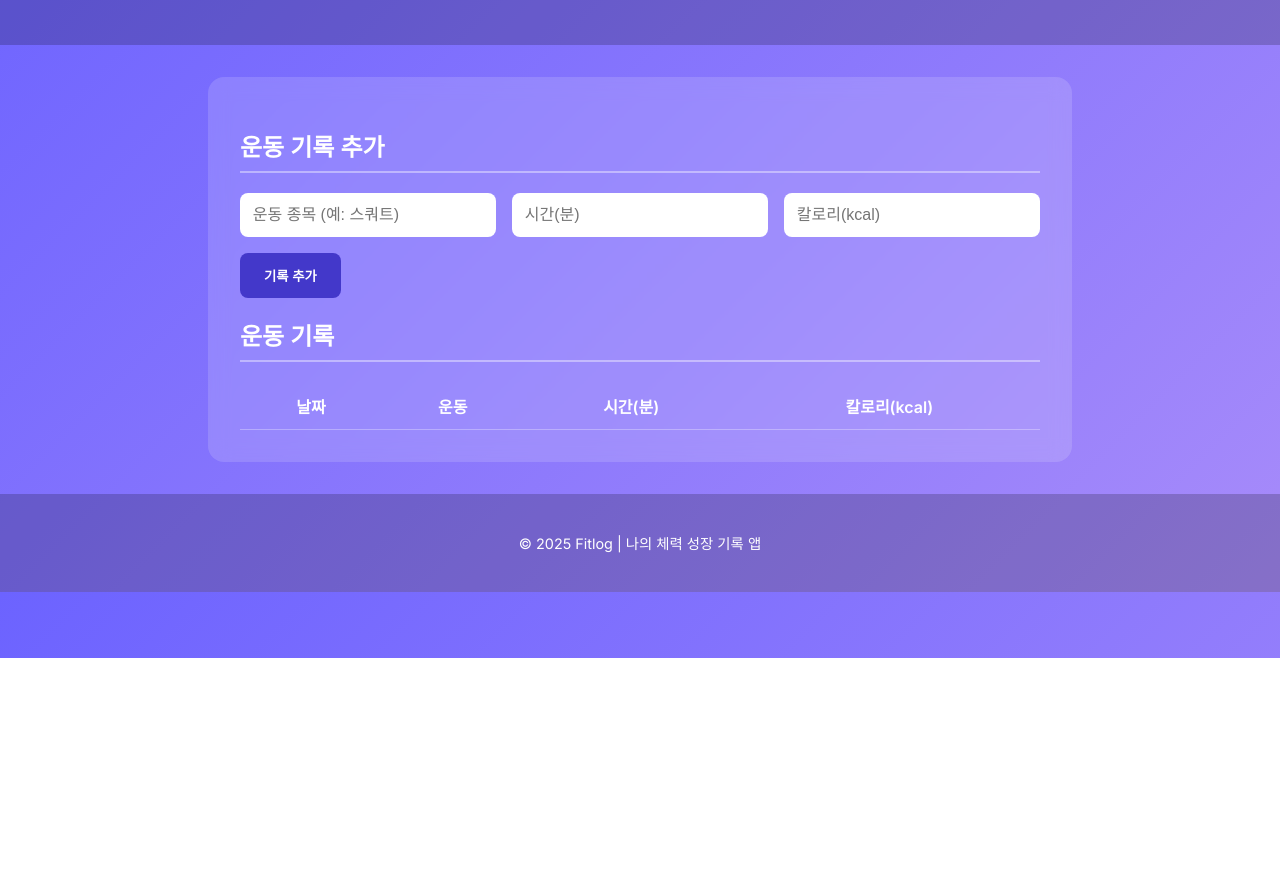
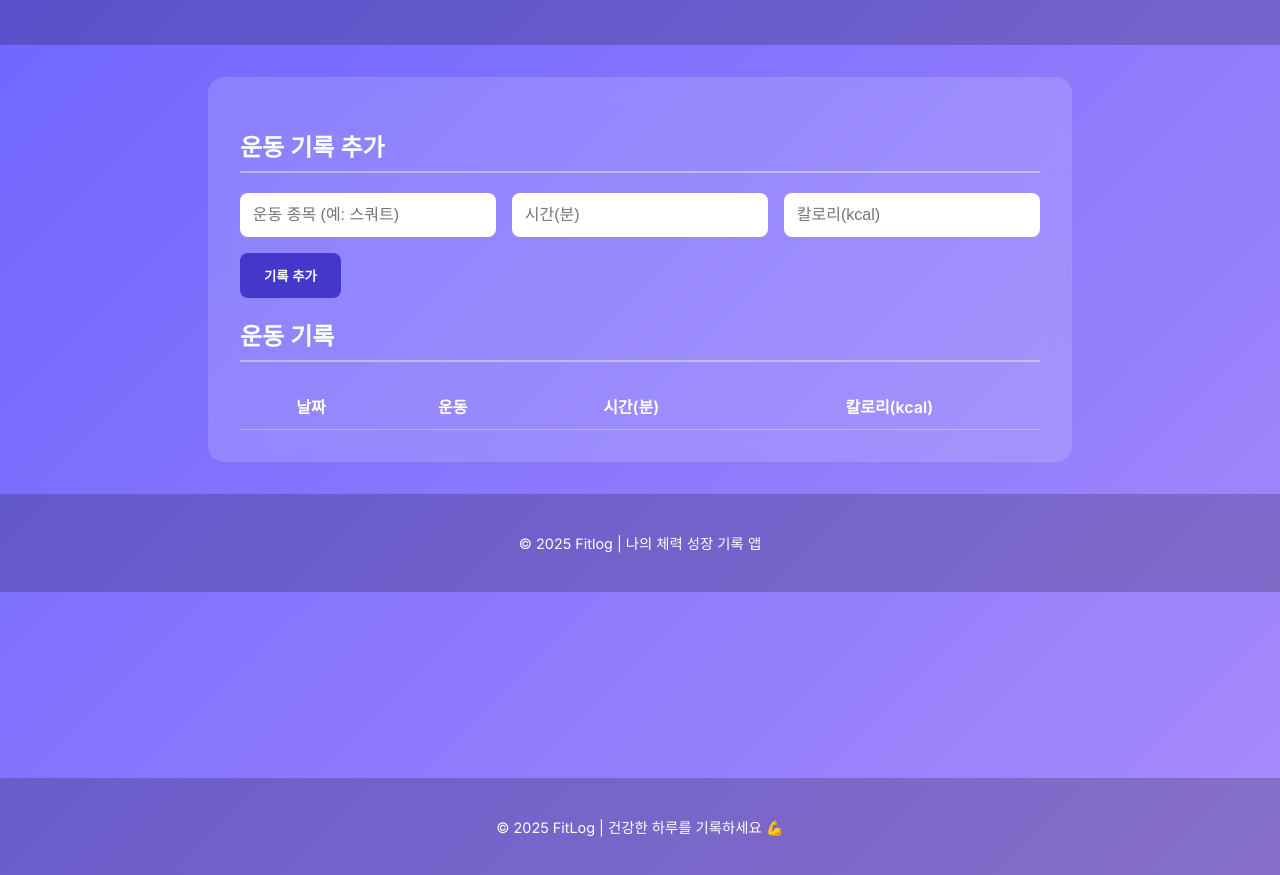
Before and after one commit to junseoma853-hue/Fitlog, a plain HTML site: page index.html in a window 1280 px wide. Shown: the part 142-1017 px from the top of the page. Before the commit the page ends 800 px from the top, so only its background shows below. Drawn offline with Linux system fonts and the light colour scheme.

Commit message:
index.html 업데이트

```diff
--- a/index.html
+++ b/index.html
@@ -46,3 +46,14 @@
     <script src="./script.js"></script>
   </body>
 </html>
+<canvas id="chart"></canvas>
+    </section>
+  </main>
+
+  <footer>
+    <p>© 2025 FitLog | 건강한 하루를 기록하세요 💪</p>
+  </footer>
+
+  <script src="./script.js"></script>
+</body>
+</html>
```
